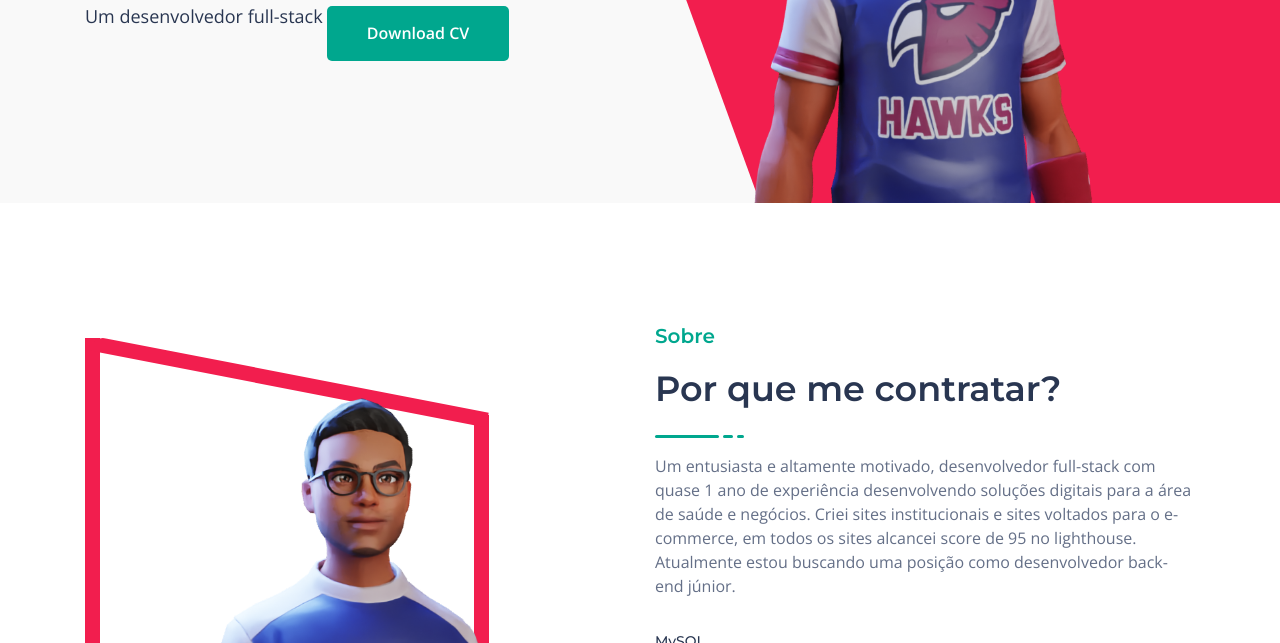
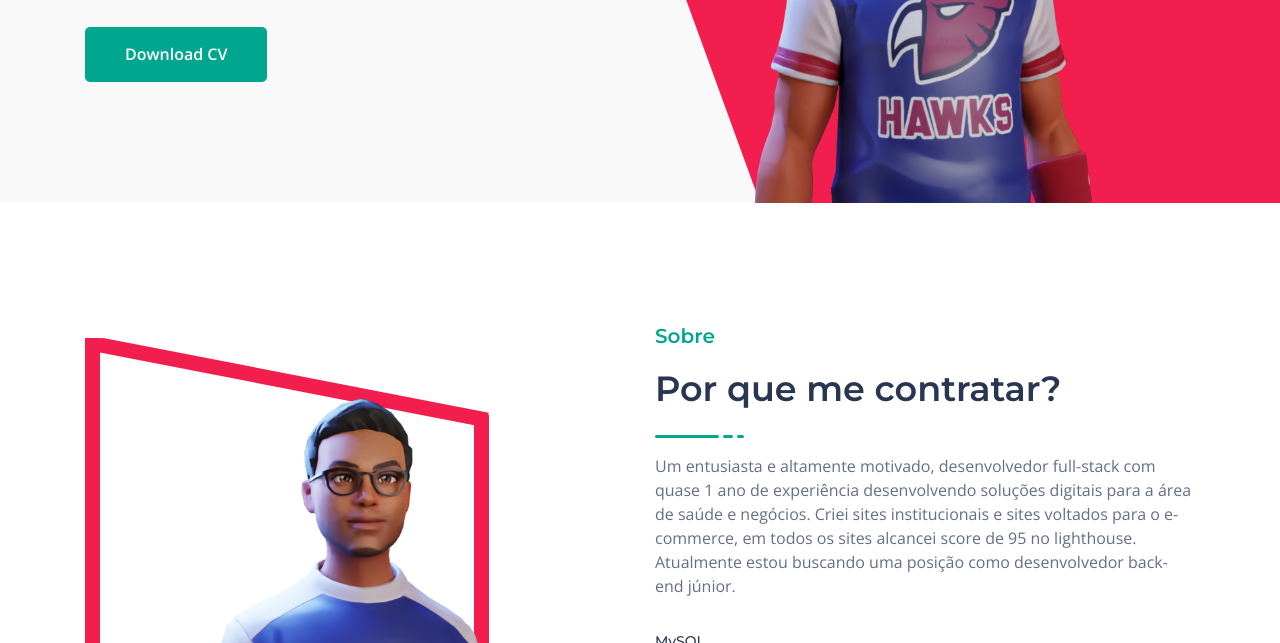
Before and after one commit to AugustoEstevaoMonte/DeveloperAugusto, a plain HTML site: page index.html in a window 1280 px wide. Shown: the part 457-1100 px from the top of the page. Drawn offline with nearby package versions, Linux system fonts and the light colour scheme.

Commit message:
Update index.html

```diff
--- a/index.html
+++ b/index.html
@@ -118,7 +118,7 @@
                                 Olá, eu sou o</h5>
                             <h2 class="header_title wow fadeInUp" data-wow-duration="1.3s" data-wow-delay="0.5s">Augusto
                                 Estevão Monte</h2>
-                            <span class="wow fadeInUp" data-wow-duration="1.3s" data-wow-delay="0.8s">Um desenvolvedor full-stack</span>
+                            <span class="wow fadeInUp w-100" data-wow-duration="1.3s" data-wow-delay="0.8s">Um desenvolvedor full-stack</span>
                             <a href="resumeDeveloper.pdf" download="curriculo_Augusto" class="main-btn wow fadeInUp" data-wow-duration="1.3s"
                                 data-wow-delay="1.4s">Download CV</a>
                         </div> <!-- header hero content -->
```
